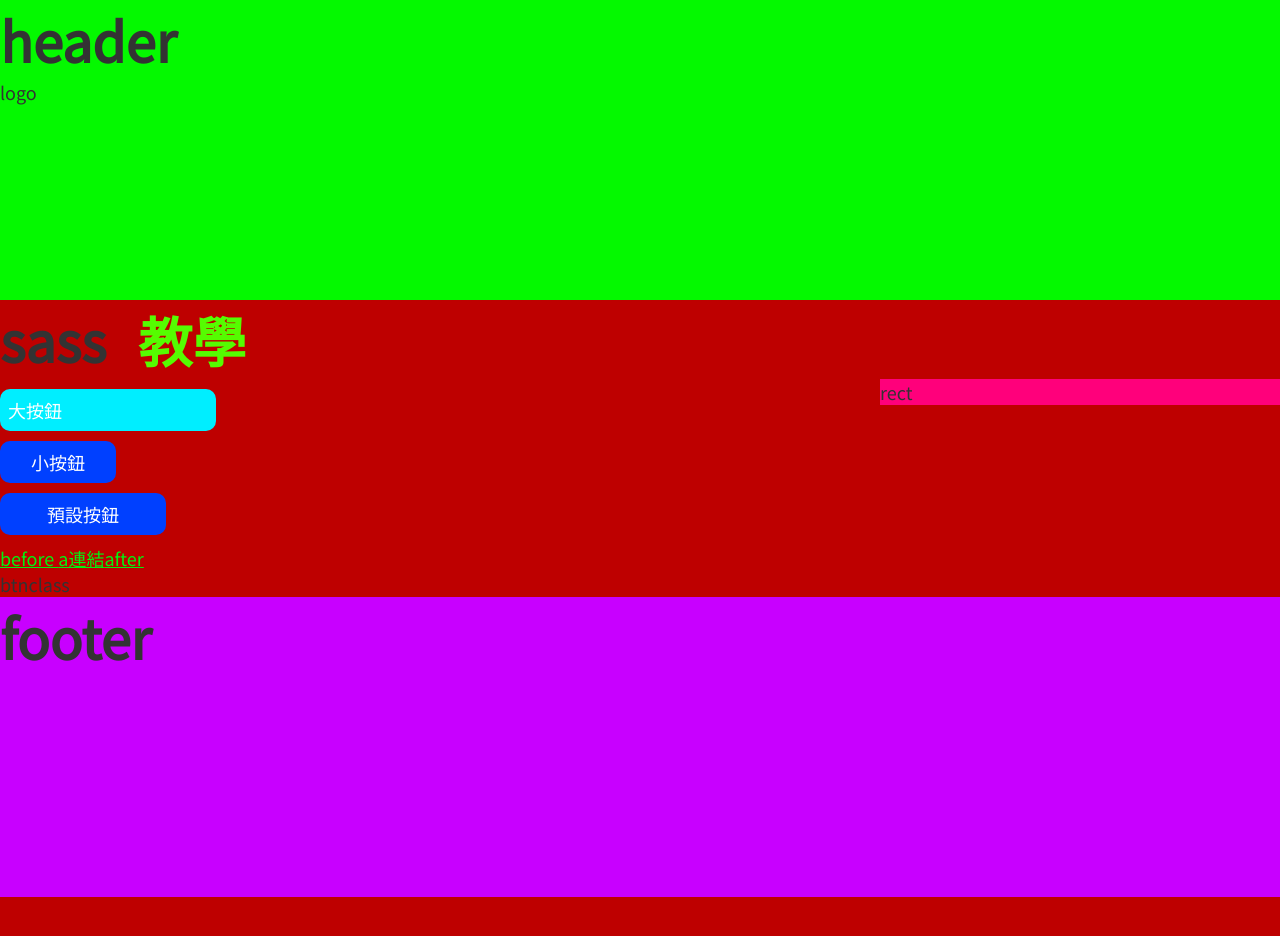
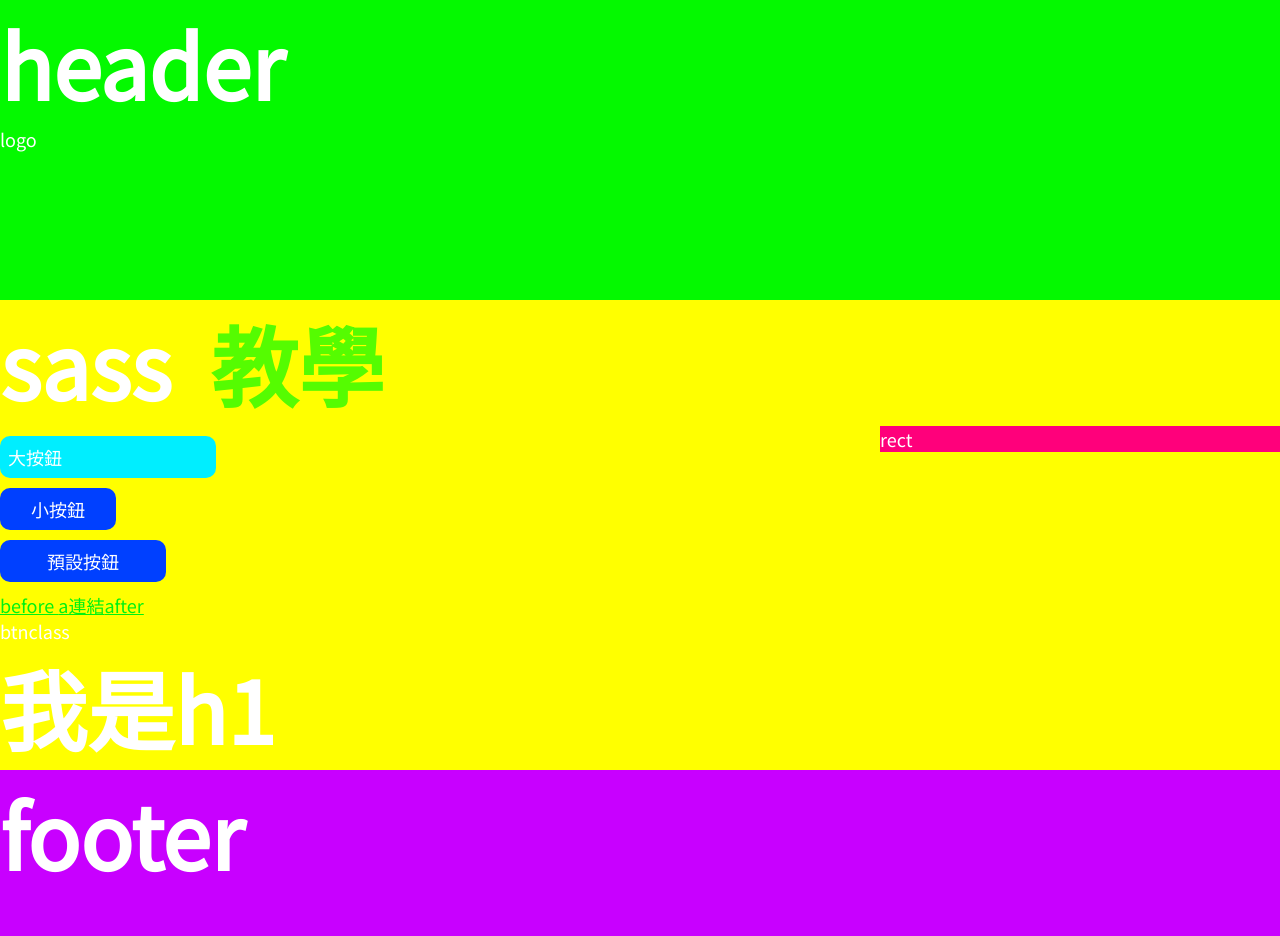
Before and after one commit to sexfat/dd105, a plain HTML site: page sass.html in a window 1280 px wide. Before the commit the page ends 897 px from the top, so only its background shows below. Drawn offline with Linux system fonts and the light colour scheme.

Commit message:
add 判斷式

```diff
--- a/sass.html
+++ b/sass.html
@@ -25,6 +25,9 @@
             <div class="btn_medium">預設按鈕</div>
             <a href="#" class="link">a連結</a>
             <div class="btnclass">btnclass</div>
+            <h1>
+                我是h1
+            </h1>
         </div>
 
 
--- /dev/null
+++ b/sass/mixins/_titleSize.scss
@@ -0,0 +1,18 @@
+@mixin titleSize($fontSize) {
+    h1 {
+        font-size: ceil($fontSize * 4.8);
+    }
+    h2 {
+        font-size: floor($fontSize * 3.2);
+    }
+    h3 {
+        font-size: round($fontSize * 2.8);
+    }
+    h4 {
+        font-size: ceil($fontSize * 2.1);
+    }
+    h5 {
+        font-size: ceil($fontSize * 1.2);
+    }
+
+}
--- a/sass/style.scss
+++ b/sass/style.scss
@@ -6,31 +6,7 @@
 @import 'mixins/animation';
 @import 'mixins/rect';
 @import 'mixins/float';
-
-
-@mixin titleSize($fontSize) {
-    h1 {
-        font-size: ceil($fontSize * 4.8);
-    }
-    h2 {
-        font-size: floor($fontSize * 3.2);
-    }
-    h3 {
-        font-size: round($fontSize * 2.8);
-    }
-    h4 {
-        font-size: ceil($fontSize * 2.1);
-    }
-    h5 {
-        font-size: ceil($fontSize * 1.2);
-    }
-
-}
-
-
-
-
-
+@import 'mixins/titleSize';
 
 
 
@@ -54,7 +30,6 @@
         h1 {
             padding: 0;
             margin: 0;
-            font-size: $fontSize * 3;
 
             span {
                 color: rgb(85, 252, 1);
@@ -191,3 +166,53 @@
     font-size: ceil($num / $num-1) + px; // 無條件進位
     padding: floor($num / $num-1) + px; // 無條件捨去
 }
+
+// $marginTop: 21px;
+
+@mixin boxArea($marginTop) {
+    .box-area {
+        @if $marginTop <=20px {
+            margin-top: $marginTop;
+        }
+
+        @else {
+            margin-top: ($marginTop / 2)
+        }
+    }
+}
+
+@include boxArea(20px);
+
+
+
+
+@mixin theme($theme) {
+    @if $theme==green {
+        body {
+            background-color: green;
+            @content
+        }
+    }
+    @else if $theme==yellow {
+        body {
+            background-color: yellow;
+             @content
+        }
+    }
+    @else if $theme==blue {
+        body {
+            background-color: blue;
+            @content
+        }
+    }
+    @else {
+        body {
+            background-color: #fff;
+            @content
+        }
+    }
+};
+
+@include theme(yellow){
+  color: #fff;
+}
```
Also changed, not shown: css/style.css, 1 other file.
